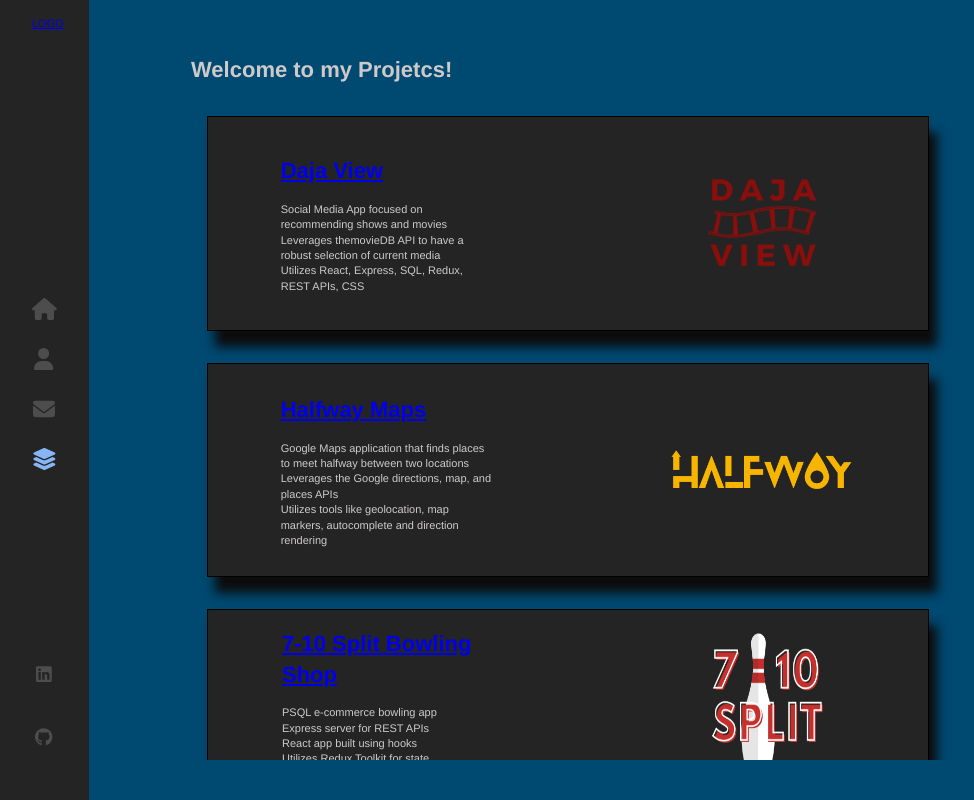
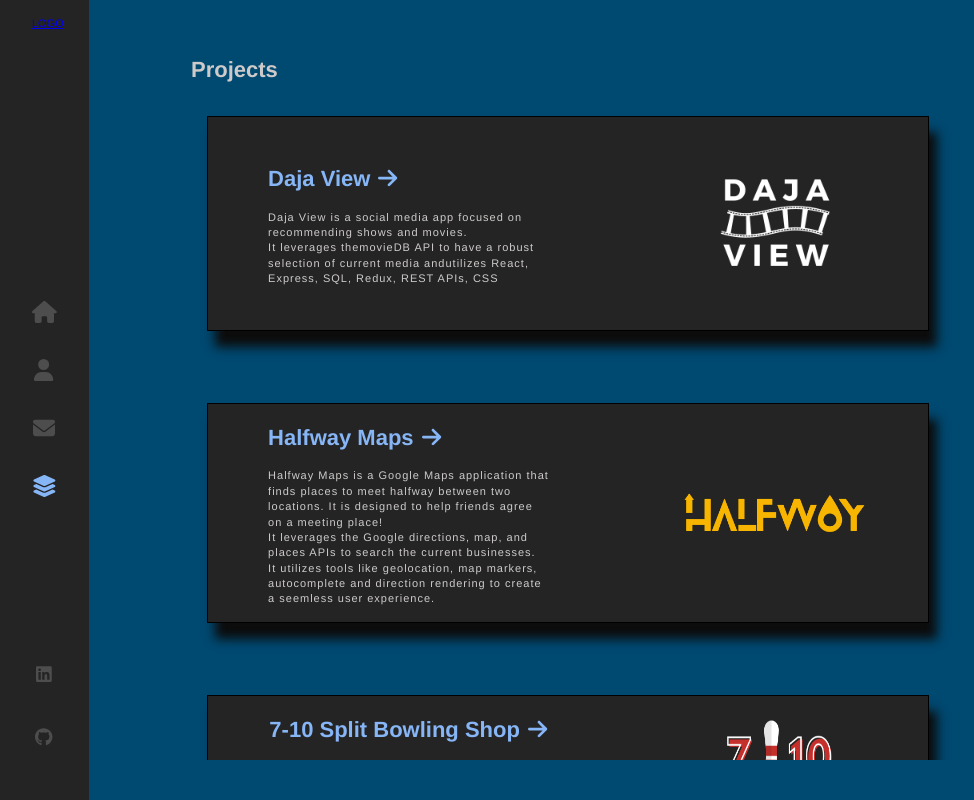
Before and after one commit to dougbostick/portfolio_og, a React (Create React App) app: page /projects in a window 1280 px wide. Shown: the top 800 px of the page, without its empty margins (1-975 px from the left). Built offline with nearby package versions, Linux system fonts and the light colour scheme.

Commit message:
finished projects page

```diff
--- a/src/components/Layout/index.scss
+++ b/src/components/Layout/index.scss
@@ -26,7 +26,7 @@
 }
 
 .project-list {
-  height: 70%;
+  height: 100vh;
   display: flex;
   flex-direction: column;
   justify-content: space-between;
--- a/src/components/Projects/index.js
+++ b/src/components/Projects/index.js
@@ -2,11 +2,13 @@
 import daja from '../../assets/images/daja.png';
 import seven from '../../assets/images/7-10.png';
 import half from '../../assets/images/halfway.png';
+import { faArrowRight } from '@fortawesome/free-solid-svg-icons';
+import { FontAwesomeIcon } from '@fortawesome/react-fontawesome';
 
 const Projects = () => {
   return (
     <div className="container project-page">
-      <h1 className="first">Welcome to my Projetcs!</h1>
+      <h1 className="first">Projects</h1>
       <div className="project-list">
         <div className="second project-div">
           <div className="project-description">
@@ -17,19 +19,27 @@
                 href="https://daja-view1.herokuapp.com"
               >
                 Daja View
+                <FontAwesomeIcon icon={faArrowRight} />
               </a>
             </h1>
             <p>
-              Social Media App focused on recommending shows and movies
+              Daja View is a social media app focused on recommending shows and
+              movies.
               <br />
-              Leverages themovieDB API to have a robust selection of current
-              media
-              <br />
-              Utilizes React, Express, SQL, Redux, REST APIs, CSS
+              It leverages themovieDB API to have a robust selection of current
+              media and
+              {/* <br /> */}
+              utilizes React, Express, SQL, Redux, REST APIs, CSS
             </p>
           </div>
           <div className="project-logo">
-            <img src={daja} alt="daja" />
+            <a
+              target="_blank"
+              rel="noreferrer"
+              href="https://daja-view1.herokuapp.com"
+            >
+              <img src={daja} alt="daja" className="daja" />
+            </a>
           </div>
         </div>
         <div className="third project-div">
@@ -41,20 +51,29 @@
                 href="https://dougbostick.github.io/react_halfway/"
               >
                 Halfway Maps
+                <FontAwesomeIcon icon={faArrowRight} />
               </a>
             </h1>
             <p>
-              Google Maps application that finds places to meet halfway between
-              two locations
+              Halfway Maps is a Google Maps application that finds places to
+              meet halfway between two locations. It is designed to help friends
+              agree on a meeting place!
               <br />
-              Leverages the Google directions, map, and places APIs
+              It leverages the Google directions, map, and places APIs to search
+              the current businesses.
               <br />
-              Utilizes tools like geolocation, map markers, autocomplete and
-              direction rendering
+              It utilizes tools like geolocation, map markers, autocomplete and
+              direction rendering to create a seemless user experience.
             </p>
           </div>
           <div className="project-logo">
+            <a
+              target="_blank"
+              rel="noreferrer"
+              href="https://dougbostick.github.io/react_halfway/"
+            >
               <img src={half} alt="half" />
+            </a>
           </div>
         </div>
         <div className="last project-div">
@@ -66,24 +85,32 @@
                 href="https://seven-ten-split.herokuapp.com/"
               >
                 7-10 Split Bowling Shop
+                <FontAwesomeIcon icon={faArrowRight} />
               </a>
             </h1>
             <p>
-              PSQL e-commerce bowling app
+              7-10 Split is a PSQL e-commerce bowling app designed to cater to
+              the most serious bowlers.
               <br />
-              Express server for REST APIs
+              The backend is built using an Express server which utilizes REST
+              APIs.
               <br />
-              React app built using hooks
-              <br />
-              Utilizes Redux Toolkit for state management
+              The front end uses React and was built using hooks, Redux Toolkit
+              for state management and the most current React practices.
             </p>
           </div>
           <div className="project-logo">
+            <a
+              target="_blank"
+              rel="noreferrer"
+              href="https://seven-ten-split.herokuapp.com/"
+            >
               <img
                 src={seven}
                 alt="seven"
                 style={{ width: '195px', height: '150px' }}
               />
+            </a>
           </div>
         </div>
       </div>
--- a/src/components/Projects/index.scss
+++ b/src/components/Projects/index.scss
@@ -13,13 +13,32 @@
   margin: 16px;
 
   .project-description {
-    width: 30%;
+    width: 40%;
+
+    p {
+      font-weight: 400;
+      letter-spacing: 1px;
+    }
+
+    a {
+      text-decoration: none;
+      color: $lightBlue;
+      svg {
+        padding-left: 8px;
+      }
+    }
   }
 
   img {
     width: 200px;
     height: 200px;
-    margin-left: 50px;
-    // background: $white;
+    margin-left: 30px;
+    // background: rgb(80, 80, 80);
+    // filter: grayscale(1);
+    // filter: brightness(1);
   }
 }
+
+.daja {
+  filter: brightness(0) invert(1);
+}
--- a/src/components/Sidebar/index.scss
+++ b/src/components/Sidebar/index.scss
@@ -25,16 +25,15 @@
     top: 50%;
     margin-top: -120px;
     width: 100%;
-
     a {
       font-size: 22px;
       color: $icon;
       display: block;
-      line-height: 60px;
+      line-height: 50px;
       height: 50px;
       position: relative;
       text-decoration: none;
-
+      margin: 8px;
       i {
         transition: all 0.3s ease-out;
       }
```
Lines whose indentation alone changed are shown as unchanged.
